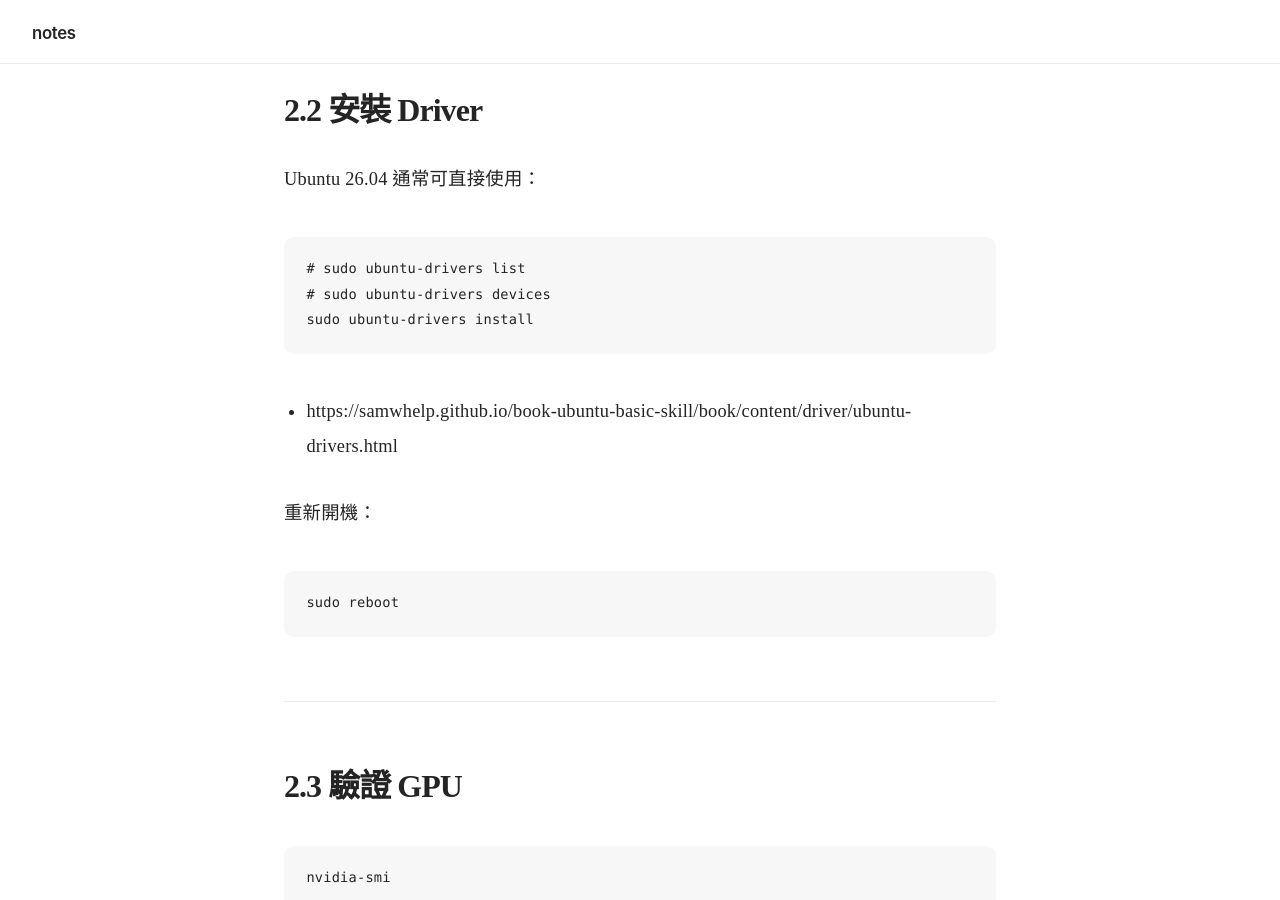
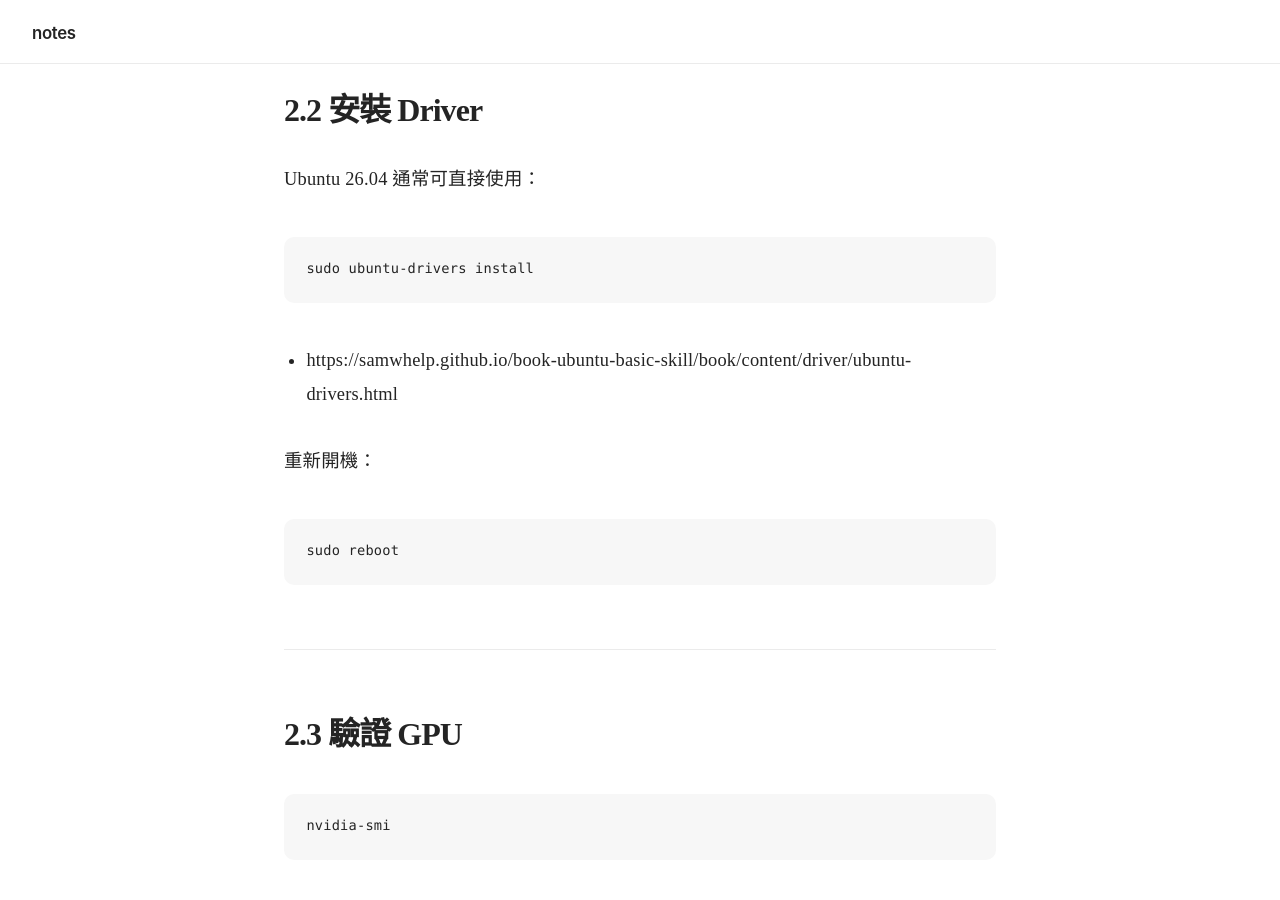
Before and after one commit to linjose/notes, a Jekyll site: the page built from _posts/2026-05-29-Hybrid-Graph-RAG-installation-sop.md, in a window 1280 px wide and 900 px high, scrolled down 2841 px. Built offline with Jekyll 4.4.1, drawn with Linux system fonts in a browser that asks for light colours.

Commit message:
Update 2026-05-29-Hybrid-Graph-RAG-installation-sop.md

````diff
--- a/_posts/2026-05-29-Hybrid-Graph-RAG-installation-sop.md
+++ b/_posts/2026-05-29-Hybrid-Graph-RAG-installation-sop.md
@@ -68,8 +68,6 @@ lspci | grep -i nvidia
 Ubuntu 26.04 通常可直接使用：
 
 ```bash
-# sudo ubuntu-drivers list
-# sudo ubuntu-drivers devices
 sudo ubuntu-drivers install
 ```
 - https://samwhelp.github.io/book-ubuntu-basic-skill/book/content/driver/ubuntu-drivers.html
````
